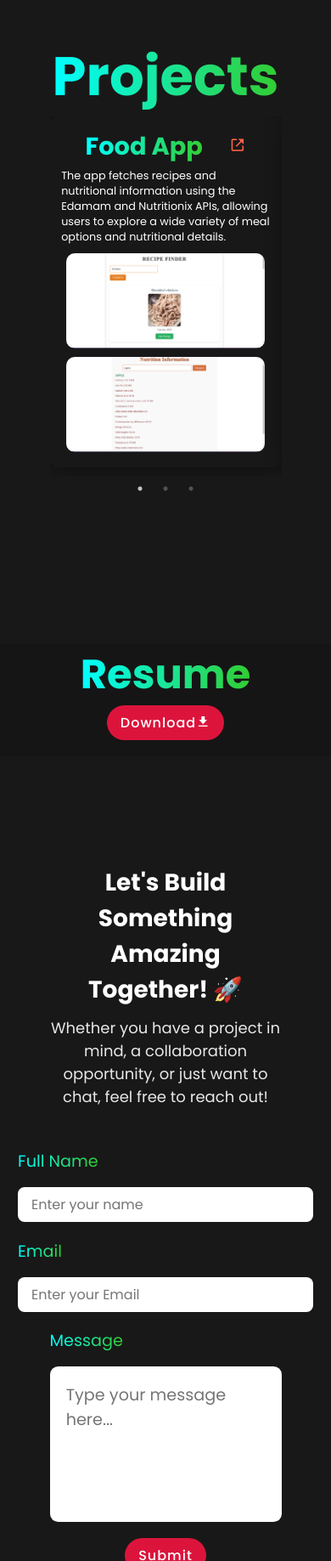
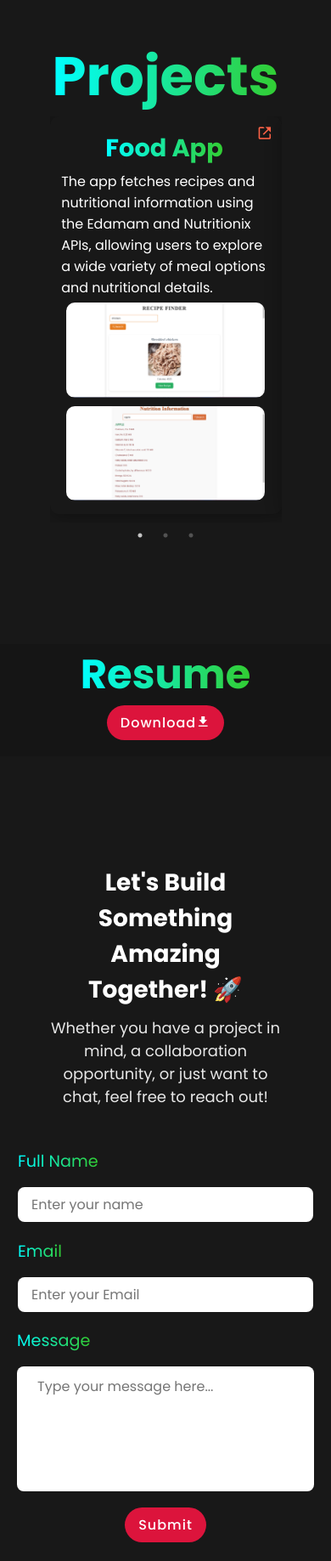
Before and after one commit to Chsathwik-641/portfolio, a React (Create React App) app: page / in a window 390 px wide. Shown: the part 2411-4248 px from the top of the page at 85% size. Built offline with nearby package versions, Linux system fonts and the light colour scheme; a web font is replaced by a local one.

Commit message:
made some changes

```diff
--- a/src/App.css
+++ b/src/App.css
@@ -313,48 +313,61 @@ section {
   justify-content: center;
   align-items: center;
   text-align: center;
+  /* border: 1px solid white; */
 }
 
 .project-card {
   background-color: var(--background);
   padding: 5%;
+  position: relative;
   border-radius: 10px;
   box-shadow: 0 4px 20px rgba(0, 0, 0, 0.3);
   margin-bottom: 10px;
   transition: transform 0.3s ease;
+  /* border: 1px solid white; */
 }
 
 .project-headers {
   font-size: 1.7em;
   display: flex;
-  justify-content: space-evenly;
+  justify-content: center;
   align-items: center;
+  padding: 1%;
+  /* border: 1px solid red; */
 }
 
 .project-headers i {
+  position: absolute;
+  top: 10px;
+  right: 10px;
   color: #ff6347;
   transition: 0.5s ease-in-out;
 }
 
+.project-header h2 {
+  margin: 0 auto;
+}
 .project-headers i:hover {
   color: #dc143c;
   transform: scale(1.5);
 }
 
-.project-para {
+#project .project-card .project-para {
   color: white;
   font-size: 1em;
   padding: 1% 0;
+  display: block;
 }
-
-.project-images {
+.project-card .project-images {
   display: flex;
   gap: 10px;
+  justify-content: center;
   padding: 1% 0;
 }
 
 .project-image {
   width: 50%;
+  height: auto;
   object-fit: cover;
   border-radius: 10px;
   transition: transform 0.3s ease;
@@ -674,14 +687,11 @@ form textarea {
     padding: 0.5em 1em;
   }
 
+  form input,
   form textarea {
-    font-size: 1.2em;
-    padding: 1em;
-    border-radius: 0.5em;
-    border: none;
-    outline: none;
-    resize: none;
-    width: 100%;
+    font-size: 1em;
+    padding: 0.7em 1.5em;
+    max-width: 350px;
   }
 
   #resume .header {
```
